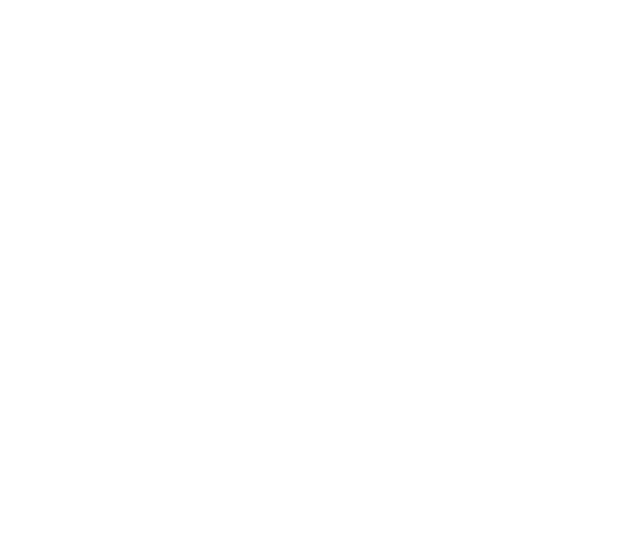
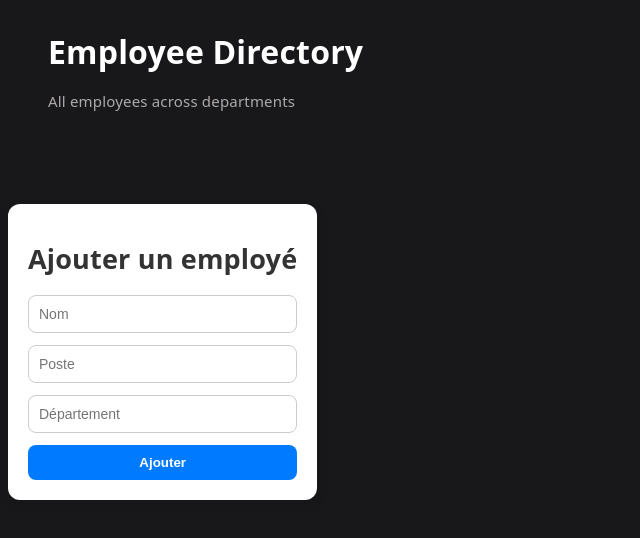
Before and after one commit to Keyrozz/CapstoneProject, a React (Vite) app: page / in a window 1280 px wide. Shown: the top 538 px of the page, without its empty margins (0-640 px from the left). Built offline with nearby package versions, Linux system fonts and the light colour scheme.

Commit message:
Changes to employeeform and appjsx

```diff
--- a/src/App.css
+++ b/src/App.css
@@ -0,0 +1,26 @@
+:root {
+    background: #18181b;
+}
+
+.app-container {
+display: flex;
+flex-direction: column;
+gap: 20px;
+align-items: flex-start;
+}
+
+.app-top {
+    padding : 10px 40px;
+}
+
+.app-title{
+    font-size: 32px;
+    font-weight: 600;
+    color: #fff;
+}
+
+.subtitle {
+    font-size: 15px;
+    font-weight: 400;
+    color: #ada9a9;
+}
--- a/src/App.jsx
+++ b/src/App.jsx
@@ -1,8 +1,18 @@
+import EmployeeList from './components/EmployeeList';
+import EmployeeForm from './Components/EmployeeForm';
 import './App.css'
 
 function App() {
   return (
     <>
+    <div className="app-container">
+      <div className="app-top">
+        <h1 className="app-title">Employee Directory</h1>
+        <span className="subtitle">All employees across departments</span>
+      </div>
+      <EmployeeList employees={[]} />
+      <EmployeeForm />
+    </div>
     </>
   )
 }
--- a/src/Components/employeeList.css
+++ b/src/Components/employeeList.css
@@ -3,7 +3,7 @@
     box-sizing: border-box;
     overflow: hidden;
     display: grid;
-    grid-template-columns: repeat(5, 1fr);
+    grid-template-columns: repeat(auto-fill, minmax(300px, 1fr));
     gap: 20px;
     padding: 20px 40px;
 }
```
Also changed, not shown: src/Data/Data.js (deleted, +0 -30 lines).
